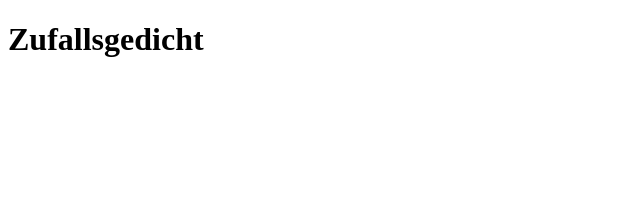
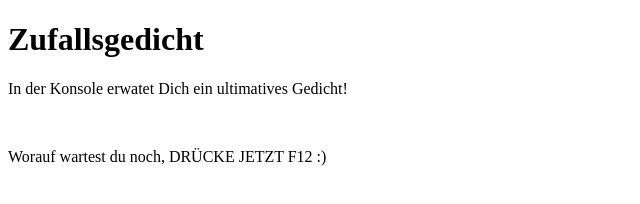
Before and after one commit to hannahsaettele/EIA2, a plain HTML site: page Aufgabe1/aufgabe1.html in a window 1280 px wide. Shown: the whole page, without its empty margins (0-640 px from the left). Drawn offline with Linux system fonts and the light colour scheme.

```diff
--- a/Aufgabe1/aufgabe1.html
+++ b/Aufgabe1/aufgabe1.html
@@ -10,5 +10,8 @@
 </head>
 <body>
 	<h1> Zufallsgedicht </h1>
+	<p>In der Konsole erwatet Dich ein ultimatives Gedicht!</p>
+	<br>
+	<p>Worauf wartest du noch, DRÜCKE JETZT F12 :)</p>
 </body>
 </html>
```
Also changed, not shown: Steckbrief/steckbrief.htm (+3 -0 lines).
